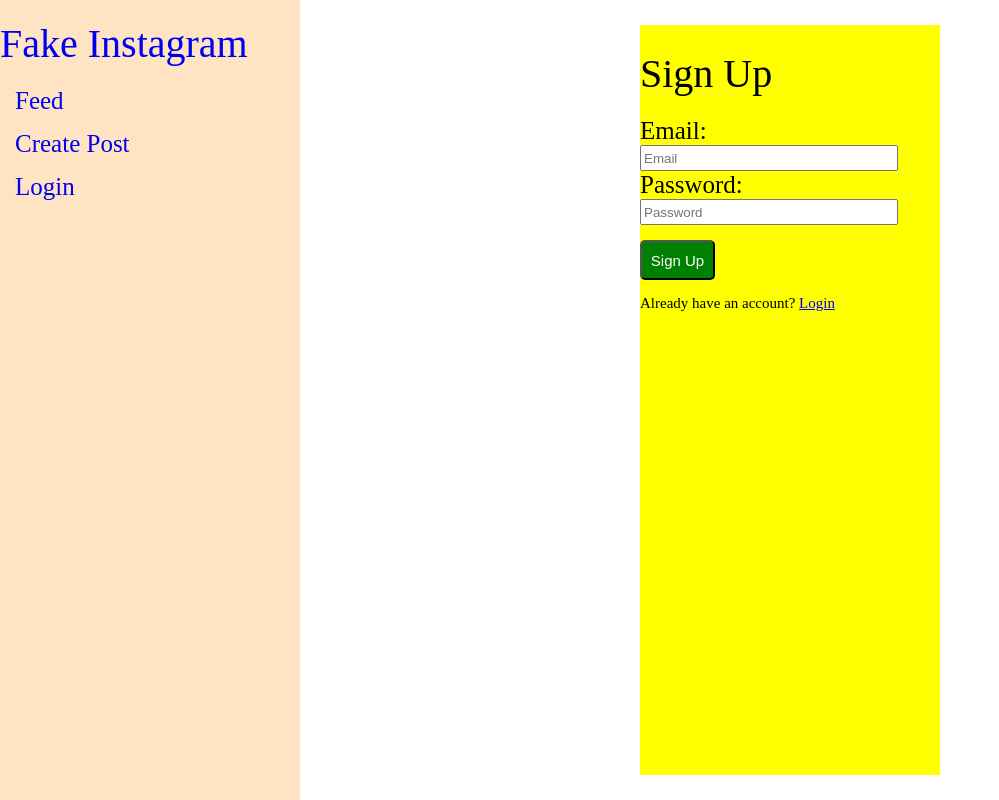
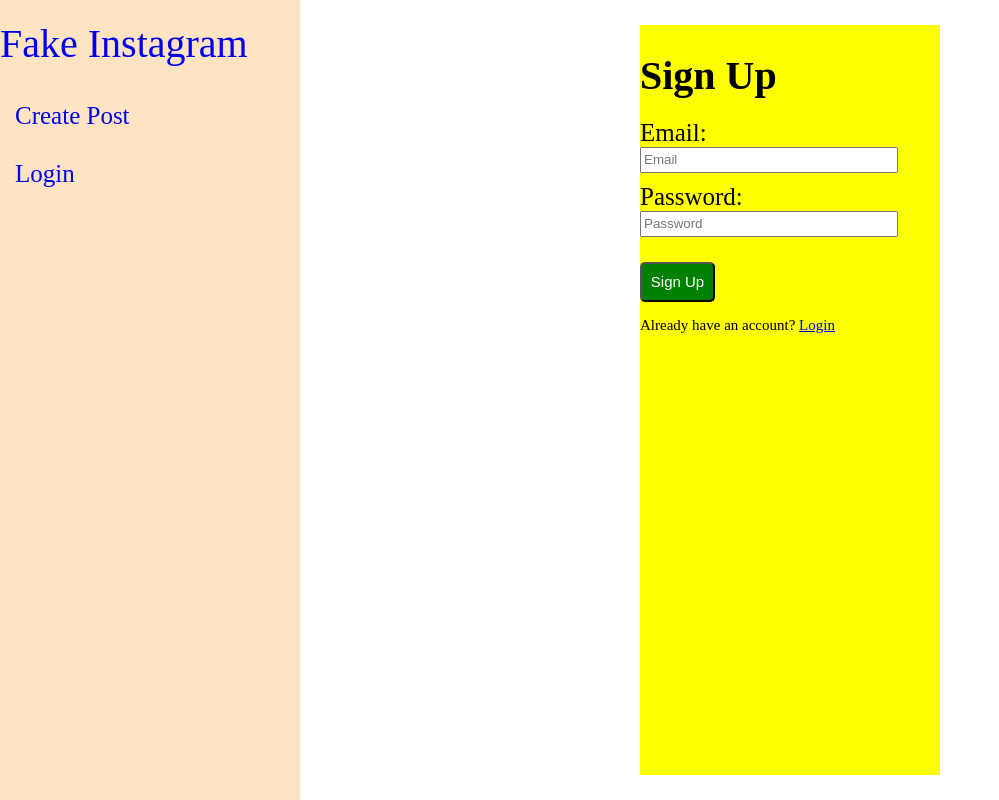
Before and after one commit to staten-island-tech/vue-supabase-project-2026-si-han-and-jason, a Nuxt app in the folder app/: page /Signup in a window 1280 px wide. Shown: the whole page, without its empty margins (0-999 px from the left). Built offline with nearby package versions, Linux system fonts and the light colour scheme; no server answers.

Commit message:
HTML SEMANTICS COMPLETED

```diff
--- a/app/app/app.vue
+++ b/app/app/app.vue
@@ -1,14 +1,13 @@
 <template>
   <div class="flex">
-    <div class="sidebar">
-      <nuxt-link class="textdecornone" to="/">
+    <nav class="sidebar">
+      <header>
+        <nuxt-link class="textdecornone" to="/feed">
           <div class="mainheader">Fake Instagram</div>
         </nuxt-link>
+      </header>
 
-      <nuxt-link class="textdecornone" to="/feed">
-        <div class="navigation">Feed</div>
-      </nuxt-link>
-
+      <section class="navlinks">
         <nuxt-link class="textdecornone" to="/create">
           <div class="navigation">Create Post</div>
         </nuxt-link>
@@ -20,11 +19,12 @@
         <nuxt-link v-else class="textdecornone" to="/login">
           <div class="navigation">Login</div>
         </nuxt-link>
-    </div>
+      </section>
+    </nav>
 
-    <div class="page">
+    <main class="page">
       <NuxtPage />
-    </div>
+    </main>
   </div>
 </template>
 
@@ -54,7 +54,6 @@ async function logout() {
   router.push("/login");
 }
 </script>
-
 <style>
 body {
   margin: 0px;
@@ -73,6 +72,10 @@ body {
 .mainheader {
   font-size: 40px;
   margin: 20px auto;
+}
+.navlinks {
+  display: flex;
+  flex-direction: column;
 }
 .navigation {
   font-size: 25px;
--- a/app/app/pages/Login.vue
+++ b/app/app/pages/Login.vue
@@ -1,12 +1,22 @@
 <template>
-  <div class="page">
-    <div class="bigtext">Login</div>
+  <main class="page">
+    <header>
+      <h1 class="bigtext">Login</h1>
+    </header>
 
-    <div class="medtext">Email:</div>
-    <input class="textbox" placeholder="Email" v-model="email" />
+    <section class="form">
+      <label for="email" class="medtext">Email:</label>
+      <input
+        id="email"
+        class="textbox"
+        placeholder="Email"
+        v-model="email"
+        type="email"
+      />
 
-    <div class="medtext">Password:</div>
+      <label for="password" class="medtext">Password:</label>
       <input
+        id="password"
         class="textbox"
         type="password"
         placeholder="Password"
@@ -15,13 +25,14 @@
 
       <button class="loginbutton" @click="login">Login</button>
 
-    <div v-if="errorMsg" style="color: red">{{ errorMsg }}</div>
+      <p v-if="errorMsg" class="errormsg" role="alert">{{ errorMsg }}</p>
 
-    <div class="signuptext">
+      <p class="signuptext">
         Don't have an account?
         <nuxt-link to="/signup">Sign Up</nuxt-link>
-    </div>
-  </div>
+      </p>
+    </section>
+  </main>
 </template>
 
 <script setup>
@@ -33,6 +44,11 @@ const password = ref("");
 const errorMsg = ref("");
 
 async function login() {
+  if (!email.value || !password.value) {
+    errorMsg.value = "Please fill in all fields";
+    return;
+  }
+
   const { error } = await supabase.auth.signInWithPassword({
     email: email.value,
     password: password.value,
@@ -55,11 +71,13 @@ async function login() {
   margin-bottom: 20px;
 }
 .medtext {
+  display: block;
   font-size: 25px;
 }
 .textbox {
   height: 20px;
   width: 250px;
+  margin-bottom: 10px;
 }
 .loginbutton {
   height: 40px;
@@ -70,6 +88,10 @@ async function login() {
   background-color: green;
   border-radius: 5px;
 }
+.errormsg {
+  color: red;
+  margin-top: 10px;
+}
 .signuptext {
   margin-top: 15px;
   font-size: 15px;
--- a/app/app/pages/Signup.vue
+++ b/app/app/pages/Signup.vue
@@ -1,12 +1,22 @@
 <template>
-  <div class="page">
-    <div class="bigtext">Sign Up</div>
+  <main class="page">
+    <header>
+      <h1 class="bigtext">Sign Up</h1>
+    </header>
 
-    <div class="medtext">Email:</div>
-    <input class="textbox" placeholder="Email" v-model="email" />
+    <section class="form">
+      <label for="email" class="medtext">Email:</label>
+      <input
+        id="email"
+        class="textbox"
+        placeholder="Email"
+        v-model="email"
+        type="email"
+      />
 
-    <div class="medtext">Password:</div>
+      <label for="password" class="medtext">Password:</label>
       <input
+        id="password"
         class="textbox"
         type="password"
         placeholder="Password"
@@ -15,18 +25,20 @@
 
       <button class="signupbutton" @click="signup">Sign Up</button>
 
-    <div v-if="errorMsg" class="error">{{ errorMsg }}</div>
-    <div v-if="successMsg" class="success">{{ successMsg }}</div>
+      <p v-if="errorMsg" class="errormsg" role="alert">{{ errorMsg }}</p>
+      <p v-if="successMsg" class="successmsg" role="status">{{ successMsg }}</p>
 
-    <div class="logintext">
+      <p class="logintext">
         Already have an account?
         <nuxt-link to="/login">Login</nuxt-link>
-    </div>
-  </div>
+      </p>
+    </section>
+  </main>
 </template>
 
 <script setup>
 const supabase = useSupabaseClient();
+const router = useRouter();
 
 const email = ref("");
 const password = ref("");
@@ -56,7 +68,7 @@ async function signup() {
     });
   }
 
-  successMsg.value = "Account created! You can now log in.";
+  router.push("/feed");
 }
 </script>
 
@@ -69,11 +81,13 @@ async function signup() {
   margin-bottom: 20px;
 }
 .medtext {
+  display: block;
   font-size: 25px;
 }
 .textbox {
   height: 20px;
   width: 250px;
+  margin-bottom: 10px;
 }
 .signupbutton {
   height: 40px;
@@ -84,14 +98,16 @@ async function signup() {
   background-color: green;
   border-radius: 5px;
 }
+.errormsg {
+  color: red;
+  margin-top: 10px;
+}
+.successmsg {
+  color: green;
+  margin-top: 10px;
+}
 .logintext {
   margin-top: 15px;
   font-size: 15px;
 }
-.error {
-  color: red;
-}
-.success {
-  color: green;
-}
 </style>
--- a/app/app/pages/create.vue
+++ b/app/app/pages/create.vue
@@ -1,18 +1,32 @@
 <template>
-  <div class="page">
-    <div class="bigtext">Create Post</div>
+  <main class="page">
+    <header>
+      <h1 class="bigtext">Create Post</h1>
+    </header>
 
-    <div class="medtext">Image URL:</div>
-    <input class="textbox" placeholder="Paste image URL" v-model="imageUrl" />
+    <section class="form">
+      <label for="imageUrl" class="medtext">Image URL:</label>
+      <input
+        id="imageUrl"
+        class="textbox"
+        placeholder="Paste image URL"
+        v-model="imageUrl"
+      />
 
-    <div class="medtext">Caption:</div>
-    <input class="textbox" placeholder="Write a caption" v-model="caption" />
+      <label for="caption" class="medtext">Caption:</label>
+      <input
+        id="caption"
+        class="textbox"
+        placeholder="Write a caption"
+        v-model="caption"
+      />
 
-    <button class="postbutton" @click="createPost">Post</button>
+      <button class="postbutton" @click="createPost">Post</button>
 
-    <div v-if="errorMsg" style="color: red">{{ errorMsg }}</div>
-    <div v-if="successMsg" style="color: green">{{ successMsg }}</div>
-  </div>
+      <p v-if="errorMsg" class="errormsg" role="alert">{{ errorMsg }}</p>
+      <p v-if="successMsg" class="successmsg" role="status">{{ successMsg }}</p>
+    </section>
+  </main>
 </template>
 
 <script setup>
@@ -32,7 +46,7 @@ async function createPost() {
   }
 
   const { error } = await supabase.from("posts").insert({
-    user_id: user.value.sub, // changed from user.value.id
+    user_id: user.value.sub,
     image_url: imageUrl.value,
     caption: caption.value,
   });
@@ -40,7 +54,6 @@ async function createPost() {
   if (error) {
     errorMsg.value = error.message;
   } else {
-    successMsg.value = "Post created!";
     router.push("/feed");
   }
 }
@@ -55,6 +68,7 @@ async function createPost() {
   margin-bottom: 20px;
 }
 .medtext {
+  display: block;
   font-size: 25px;
 }
 .textbox {
@@ -71,4 +85,12 @@ async function createPost() {
   background-color: green;
   border-radius: 5px;
 }
+.errormsg {
+  color: red;
+  margin-top: 10px;
+}
+.successmsg {
+  color: green;
+  margin-top: 10px;
+}
 </style>
--- a/app/app/pages/feed.vue
+++ b/app/app/pages/feed.vue
@@ -1,13 +1,18 @@
 <template>
-  <div class="feed">
+  <main class="feed">
+    <header>
+      <h1 class="feedtitle">Feed</h1>
       <input
         class="searchbar"
         placeholder="Search by username or caption..."
         v-model="searchQuery"
         @input="postsStore.filterPosts(searchQuery)"
+        aria-label="Search posts"
       />
+    </header>
 
-    <div v-if="postsStore.filteredPosts.length === 0">No posts found!</div>
+    <section>
+      <p v-if="postsStore.filteredPosts.length === 0">No posts found!</p>
 
       <PostCard
         v-for="post in postsStore.filteredPosts"
@@ -19,7 +24,8 @@
         @comment="addComment"
         @deleteComment="deleteComment"
       />
-  </div>
+    </section>
+  </main>
 </template>
 
 <script setup>
@@ -161,6 +167,10 @@ onMounted(async () => {
   width: 500px;
   margin: 0 auto;
 }
+.feedtitle {
+  font-size: 30px;
+  margin-bottom: 10px;
+}
 .searchbar {
   width: 100%;
   height: 35px;
```
Lines whose indentation alone changed are shown as unchanged.
